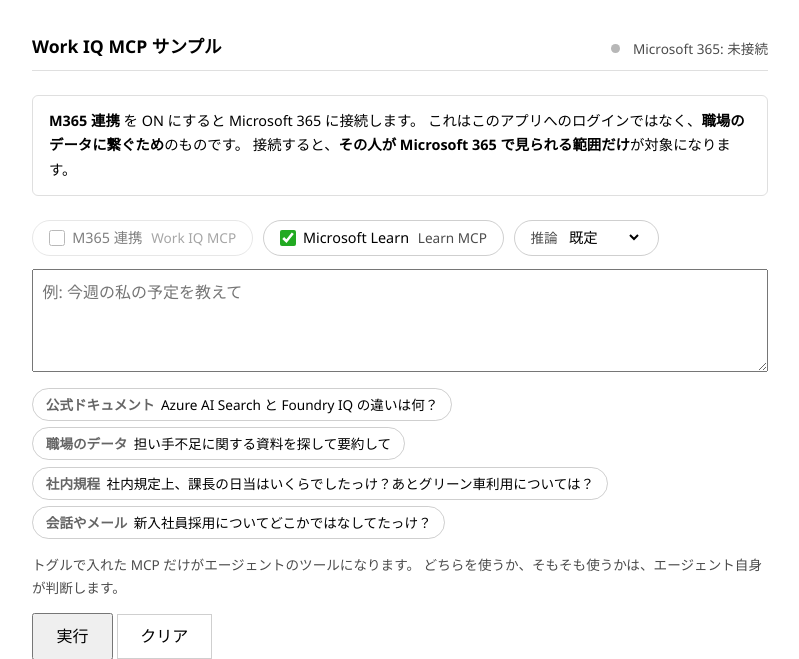
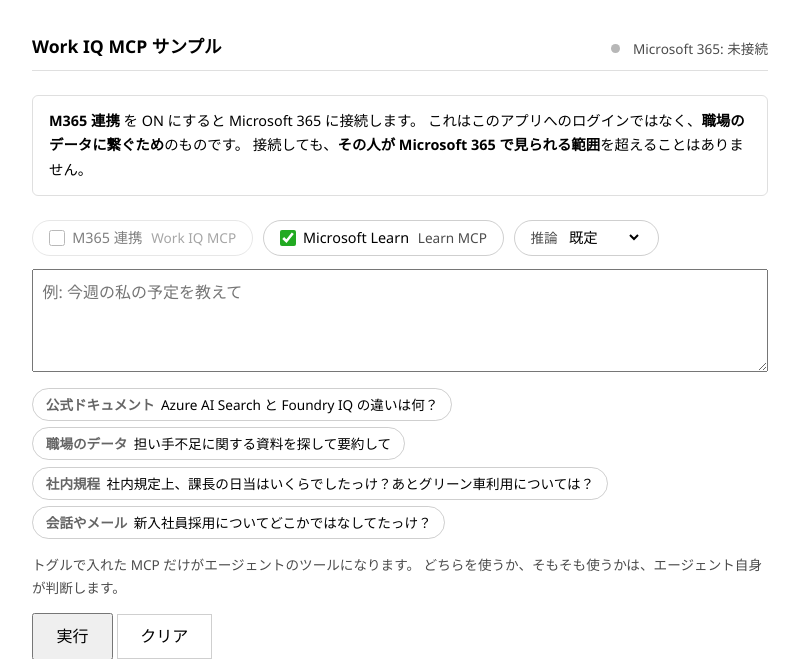
Before and after one commit to kanazawazawa/work-iq-mcp-agent-sample, a FastAPI app: page / in a window 1280 px wide. Shown: the top 659 px of the page, without its empty margins (240-1039 px from the left). Run offline with FastAPI, Linux system fonts and the light colour scheme; parts of the project's set-up code (start-up, migrations or seed data) failed here and were passed over.

Commit message:
公開前の文言整理

```diff
--- a/main.py
+++ b/main.py
@@ -231,5 +231,5 @@ async def ask(
         except Exception as exc:
             yield _line({"type": "error", "message": str(exc)})
 
-    # 回答が出るまで 1 分以上かかるので、途中経過を流しながら返す。
+    # 回答が出るまで時間がかかるので、途中経過を流しながら返す。
     return StreamingResponse(events(), media_type="application/x-ndjson")
--- a/templates/index.html
+++ b/templates/index.html
@@ -84,7 +84,7 @@
   <div class="banner">
     <strong>M365 連携</strong> を ON にすると Microsoft 365 に接続します。
     これはこのアプリへのログインではなく、<strong>職場のデータに繋ぐため</strong>のものです。
-    接続すると、<strong>その人が Microsoft 365 で見られる範囲だけ</strong>が対象になります。
+    接続しても、<strong>その人が Microsoft 365 で見られる範囲</strong>を超えることはありません。
   </div>
 {% endif %}
 
```
Also changed, not shown: README.md, 1 other file.
